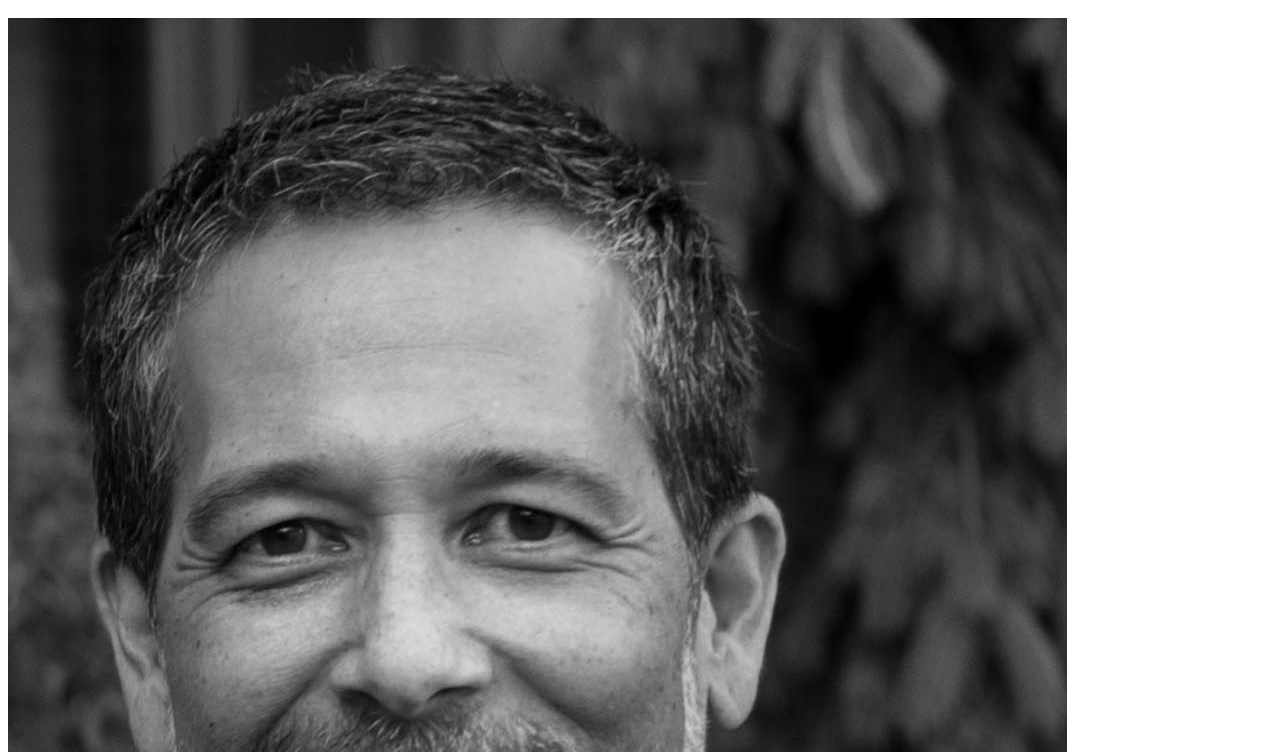
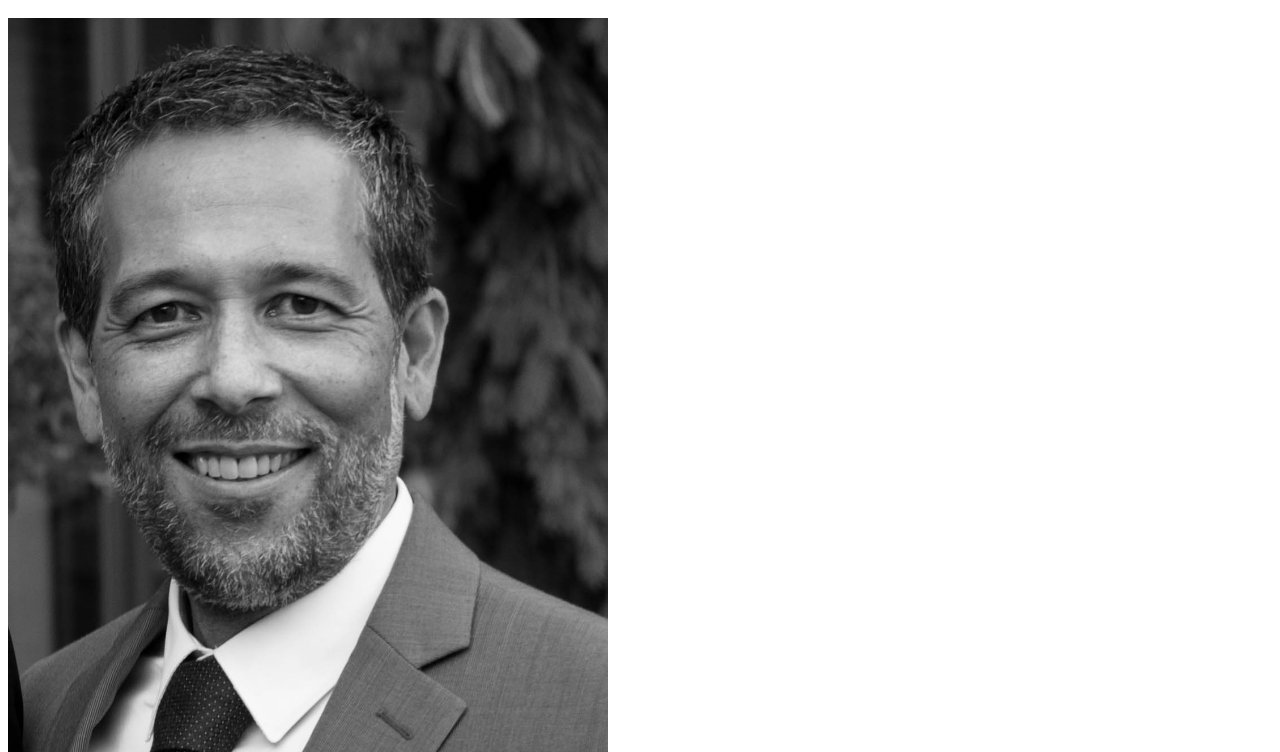
Before and after one commit to DCDiaz/dcdiaz.github.io, a plain HTML site: page index.html in a window 1280 px wide. Shown: the part 48-800 px from the top of the page. Drawn offline with Linux system fonts and the light colour scheme.

Commit message:
Add files via upload

```diff
--- a/index.html
+++ b/index.html
@@ -1,4 +1,4 @@
 <html>
     <h1>Dave's Portfolio</h1>
-    <img src="./profile.jpg">
+    <img src="./profile.jpg" style="max-width:600px;">
 </html>
```
